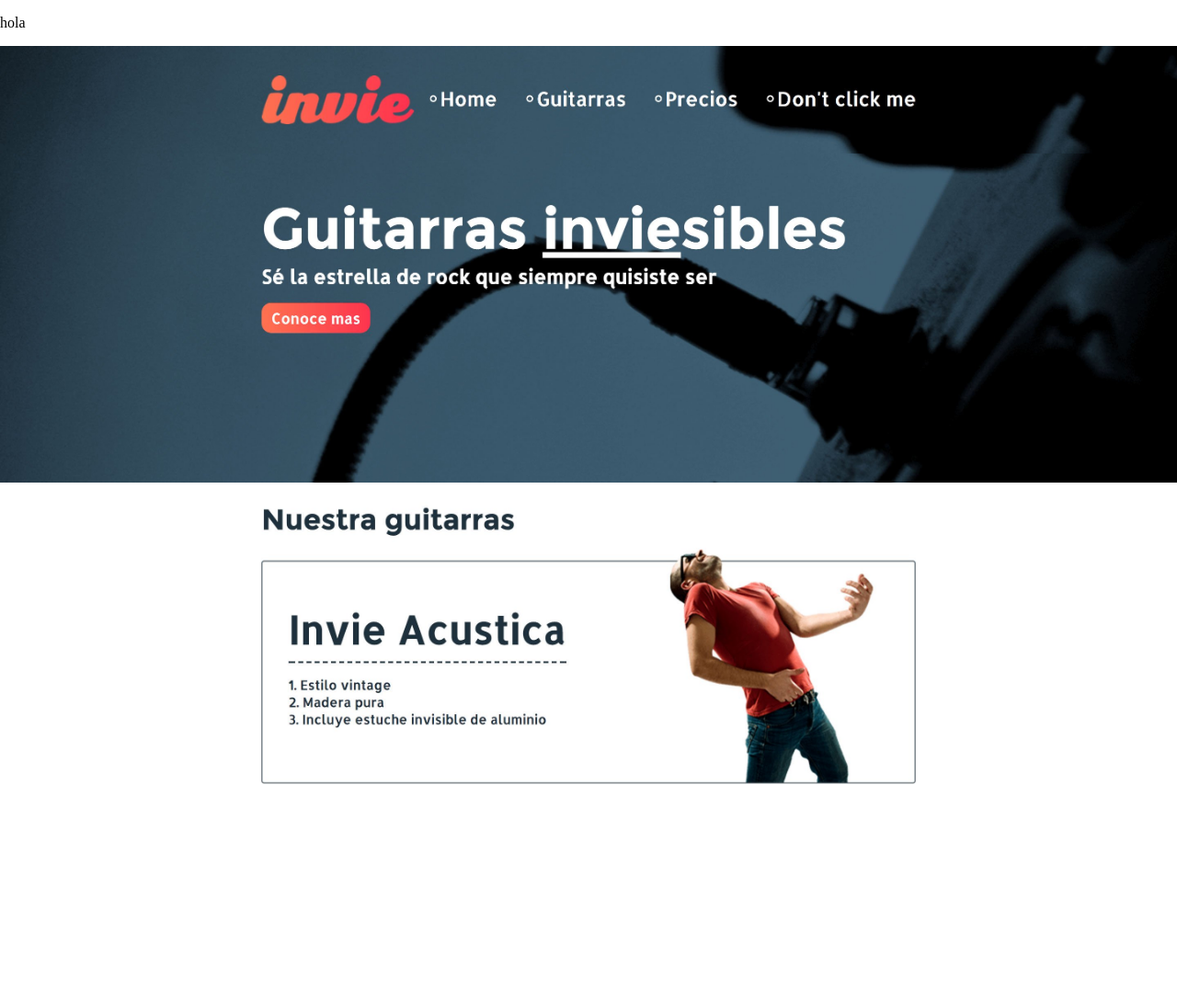
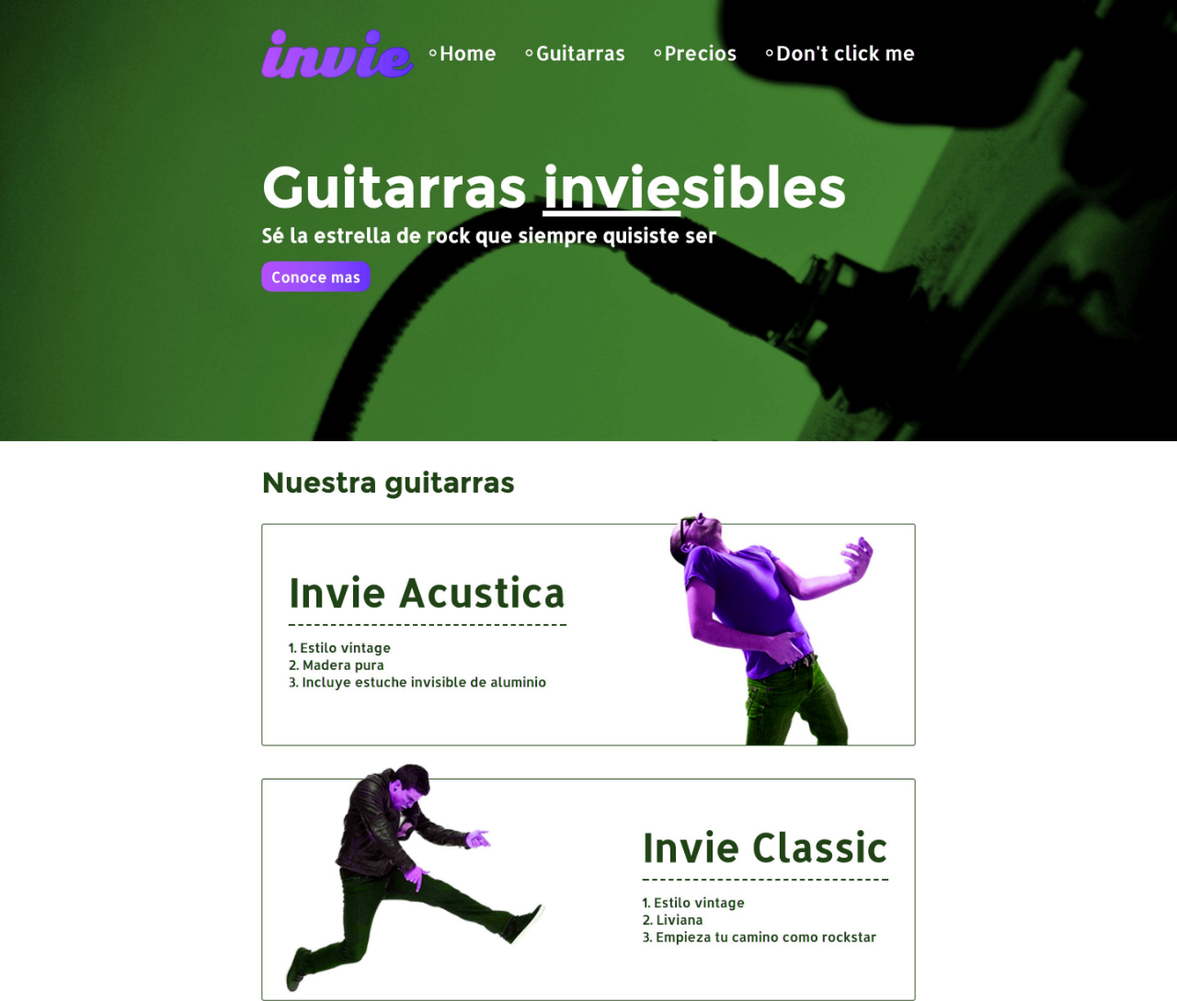
Before and after one commit to LushoMoncada/invie-github, a plain HTML site: page index.html in a window 1280 px wide. Shown: the top 1089 px of the page at 92% size. Before the commit the page ends 865 px from the top, so only its background shows below. Drawn offline with Linux system fonts and the light colour scheme.

Commit message:
Nueva versión de invie verde

```diff
--- a/index.html
+++ b/index.html
@@ -5,7 +5,6 @@
     <meta name="viewport" content="width=device-width, initial-scale=1.0">
     <meta http-equiv="X-UA-Compatible" content="ie=edge">
     <title>Invie</title>
-    <p>hola</p>
     <style media="screen">
         body {
             margin: 0;
@@ -18,8 +17,6 @@
     </style>
 </head>
 <body>
-    <img src="header.jpg" alt="">
-    <img src="hero.jpg" alt="">
-    <img src="acustica.jpg" alt="">
+    <img src="nueva-version.jpg" alt="">
 </body>
 </html>
```
Also changed, not shown: nueva-version.jpg (added).
